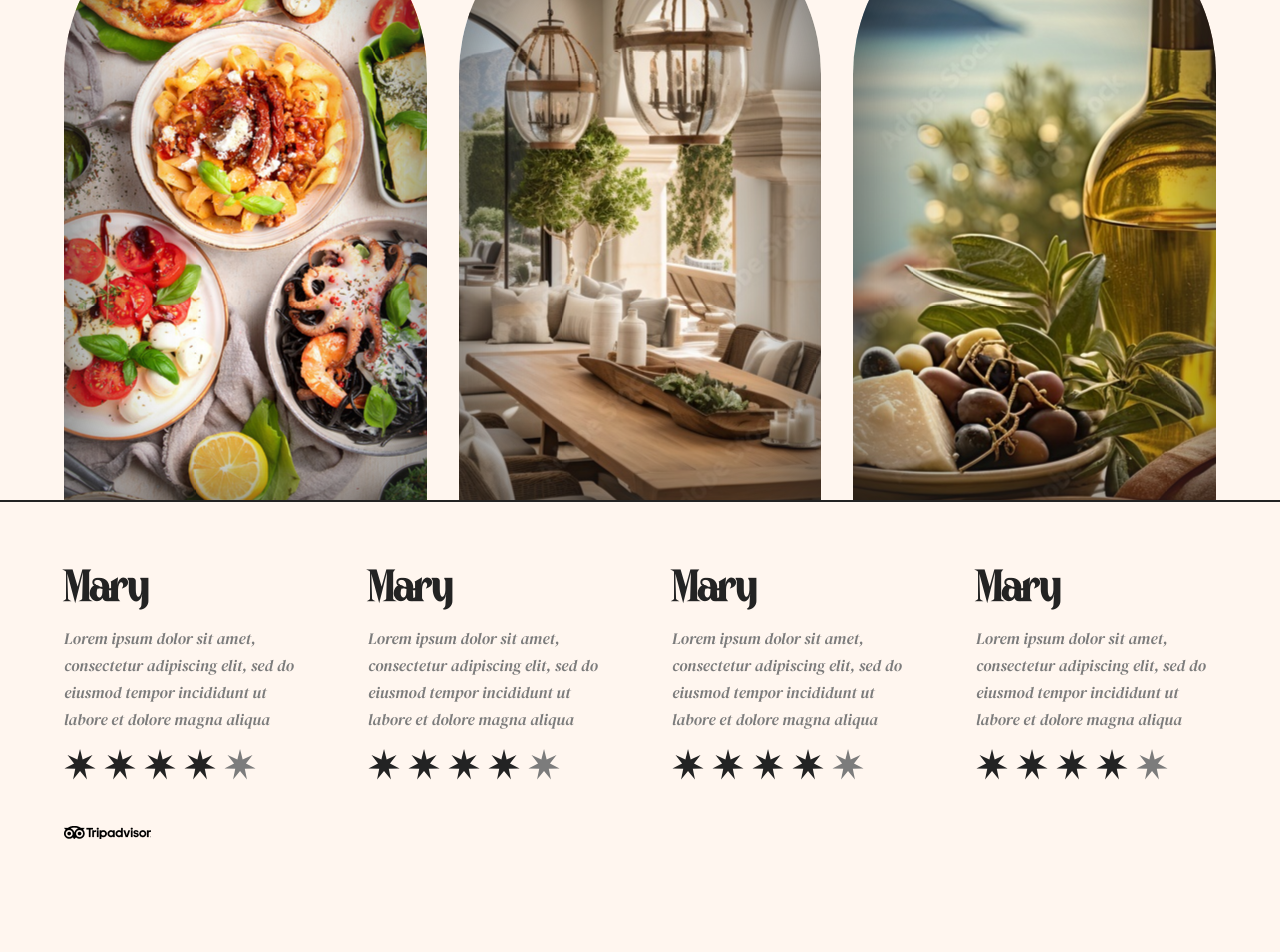
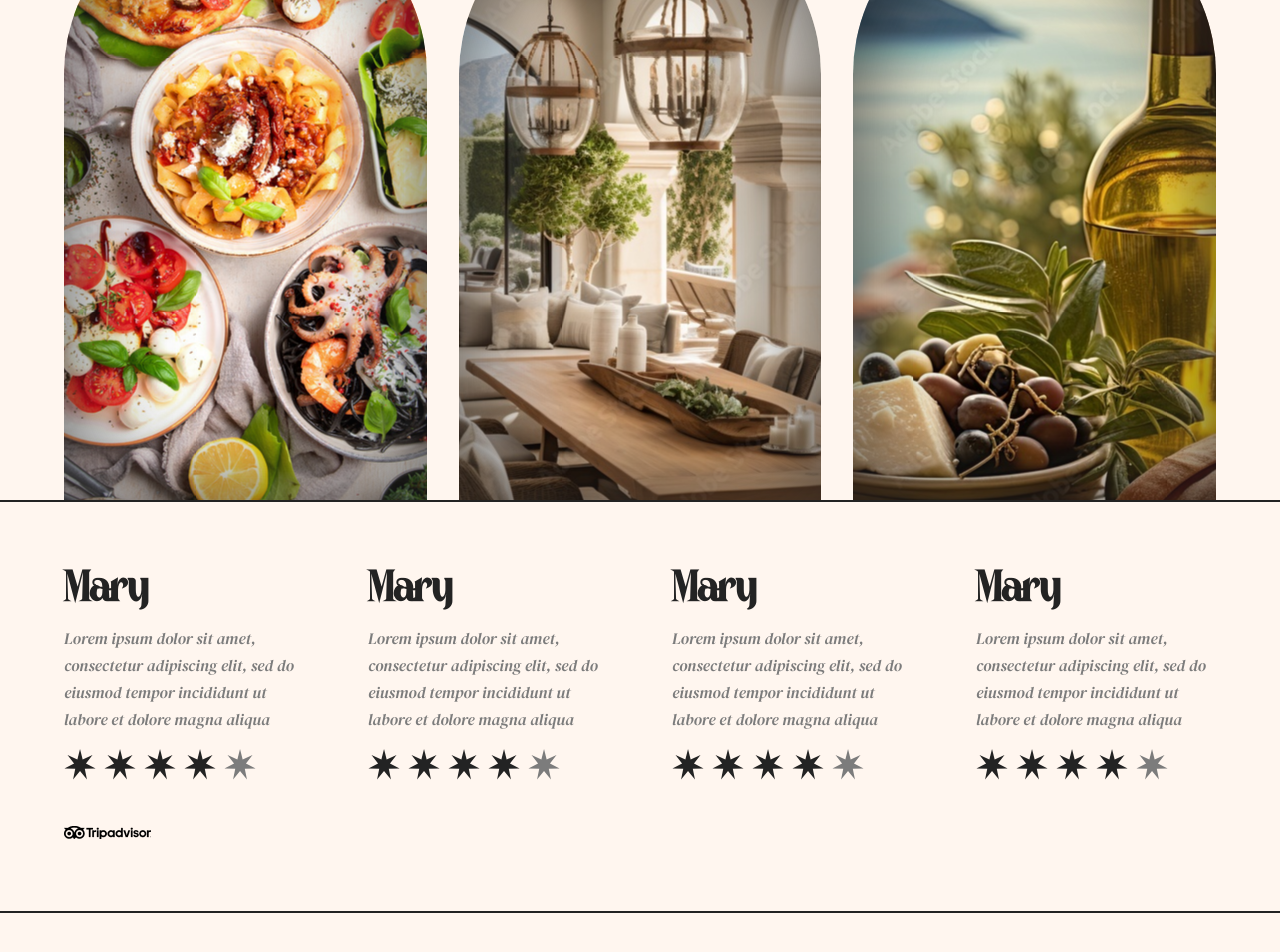
Before and after one commit to AecWork/meta-final-project, a React (Create React App) app: page / in a window 1280 px wide. Shown: the part 1036-1988 px from the top of the page. Before the commit the page ends 1947 px from the top, so only its background shows below. Built offline with nearby package versions, Linux system fonts and the light colour scheme.

Commit message:
+ Ratings section complete

```diff
--- a/src/components/pages/Footer/Footer.tsx
+++ b/src/components/pages/Footer/Footer.tsx
@@ -1,11 +1,9 @@
 import React from 'react'
 import './Footer.css';
-import Ratings from './Ratings/Ratings.tsx';
 
 const Footer: React.FC = () => {
   return (
     <footer>
-      <Ratings />
     </footer>
   )
 }
--- a/src/components/pages/Footer/Ratings/Ratings.css
+++ b/src/components/pages/Footer/Ratings/Ratings.css
@@ -1,13 +1,66 @@
+.ratings-container {
+    border-top: 2px solid var(--LL-black);
+    padding: var(--side-margin);
+    margin: 0 calc(var(--side-margin) * -1);
+    background-color: var(--LL-main);
+    z-index: 10;
+}
+
 .ratings-container > *:not(:last-child) {
     margin-bottom: 2rem;
 }
 
-.ratings-container > ul {
+.animation-container {
+    display: flex;
+}
+
+.animation-container > *:last-child {
+    display: none ;
+}
+
+.animation-container > ul {
     display: flex;
     justify-content: space-between;
     align-items: flex-start;
 }
 
-.ratings-container > ul > *:not(:last-child) {
+.animation-container > ul > *:not(:last-child) {
     margin-right: 4rem;
 }
+
+@media (max-width: 1200px) {
+    .animation-container > ul > *:last-child {
+        display: none;
+    }
+}
+
+@keyframes loop-scroll {
+    0% {transform: translateX(0);}
+    100% {transform: translateX(-100%);}
+}
+
+@media (max-width: 768px) {
+    .ratings-container > a {
+        margin-left: var(--side-margin);
+    }
+
+    .animation-container > ul:not(:last-child) {
+        margin-right: 4rem;
+    }
+
+    .animation-container > *:last-child {
+        display: flex;
+    }
+
+    .animation-container > ul {
+        animation: loop-scroll 20s linear infinite;
+    }
+
+    .animation-container > ul > *:last-child {
+        display: flex;
+    }
+
+    .ratings-container {
+        padding: var(--side-margin) 0;
+    }
+}
--- a/src/components/pages/Footer/Ratings/Ratings.tsx
+++ b/src/components/pages/Footer/Ratings/Ratings.tsx
@@ -6,15 +6,19 @@ import TripadvisorLogo from '../../../../assets/images/tripadvisor-logo.png';
 const Ratings: React.FC = () => {
   return (
     <section className='ratings-container'>
-        <ul>
+      <div className='animation-container'>
+        { [0, 1].map(() => (
+          <ul>
             <Rating />
             <Rating />
             <Rating />
             <Rating />
-        </ul>
-        <a href='https://www.tripadvisor.com/'>
-            <img src={TripadvisorLogo} alt='Tripadvisor' />
-        </a>
+          </ul>
+        ))}
+      </div>
+      <a href='https://www.tripadvisor.com/'>
+        <img src={TripadvisorLogo} alt='Tripadvisor' />
+      </a>
     </section>
   )
 }
--- a/src/components/pages/Main/ArchwaySection/ArchwayOption/ArchwayOption.css
+++ b/src/components/pages/Main/ArchwaySection/ArchwayOption/ArchwayOption.css
@@ -81,6 +81,7 @@
         flex-direction: row;
         align-items: flex-start;
         height: 100%;
+        cursor: auto;
     }
 
     .archway-content {
--- a/src/components/pages/Main/ArchwaySection/ArchwaySection.css
+++ b/src/components/pages/Main/ArchwaySection/ArchwaySection.css
@@ -3,6 +3,9 @@
     display: flex;
     justify-content: flex-end;
     padding-top: var(--side-margin);
+    position: sticky;
+    position: -webkit-sticky;
+    top: 0;
 }
 
 .archways {
@@ -19,8 +22,10 @@
 
 @media (max-width: 1000px) {
     .archway-section {
+        --padding: calc(var(--side-margin) * 2);
         height: unset;
-        padding: calc(var(--side-margin) * 1.5) 0 var(--side-margin) 0;
+        padding: var(--padding) 0 var(--padding) 0;
+        position: relative;
     }
 
     .archways {
--- a/src/components/pages/Main/Main.css
+++ b/src/components/pages/Main/Main.css
@@ -2,6 +2,7 @@
     display: flex;
     justify-content: center;
     flex-direction: column;
+    position: relative;
 
     margin: 0 var(--side-margin);
 }
--- a/src/components/pages/Main/Main.tsx
+++ b/src/components/pages/Main/Main.tsx
@@ -2,13 +2,15 @@ import React from 'react'
 import './Main.css';
 import HeroDisplay from './HeroDisplay/HeroDisplay.tsx';
 import ArchwaySection from './ArchwaySection/ArchwaySection.tsx';
+import Ratings from '../Footer/Ratings/Ratings.tsx';
 
 const Main: React.FC = () => {
   return (
-    <article className='main-content'>
+    <main className='main-content'>
       <HeroDisplay />
       <ArchwaySection />
-    </article>
+      <Ratings />
+    </main>
   )
 }
 
```
